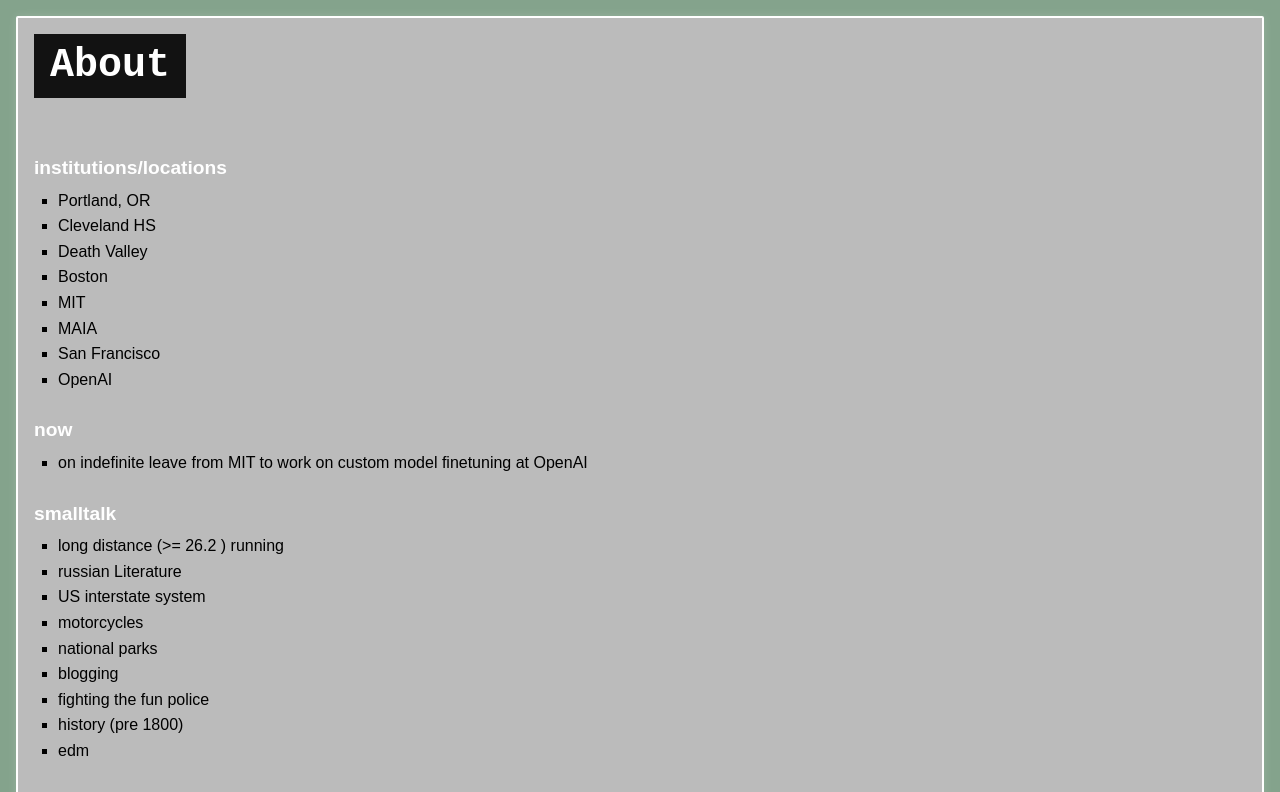
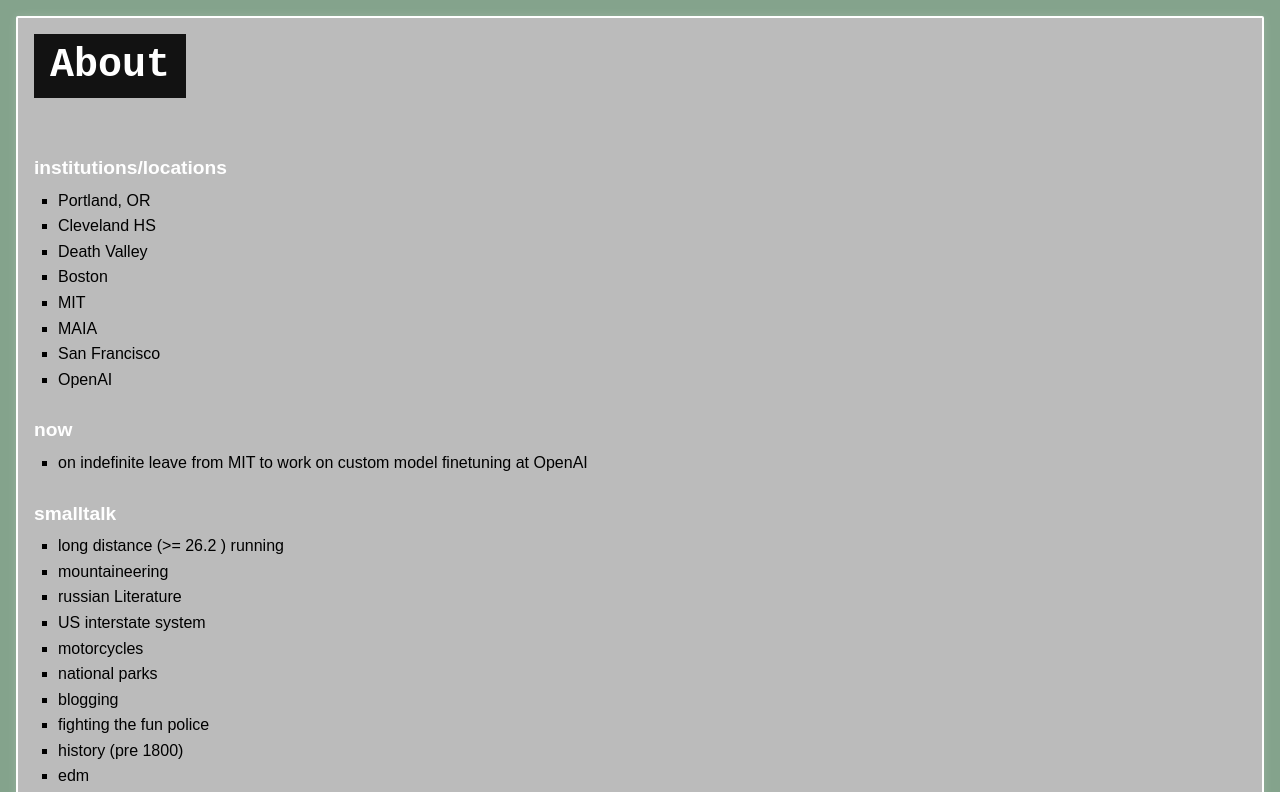
Before and after one commit to will-hath/willhath.com, a Next.js app: page /about in a window 1280 px wide. Shown: the top 792 px of the page. Built offline with nearby package versions, Linux system fonts and the light colour scheme.

Commit message:
updated content

```diff
--- a/src/app/about/getContent.ts
+++ b/src/app/about/getContent.ts
@@ -18,6 +18,7 @@ export function getAboutContent() {
 <h4>smalltalk</h4>
 <ul>
 <li>long distance (&gt;= 26.2 ) running</li>
+<li>mountaineering</li>
 <li>russian Literature</li>
 <li>US interstate system</li>
 <li>motorcycles</li>
```
